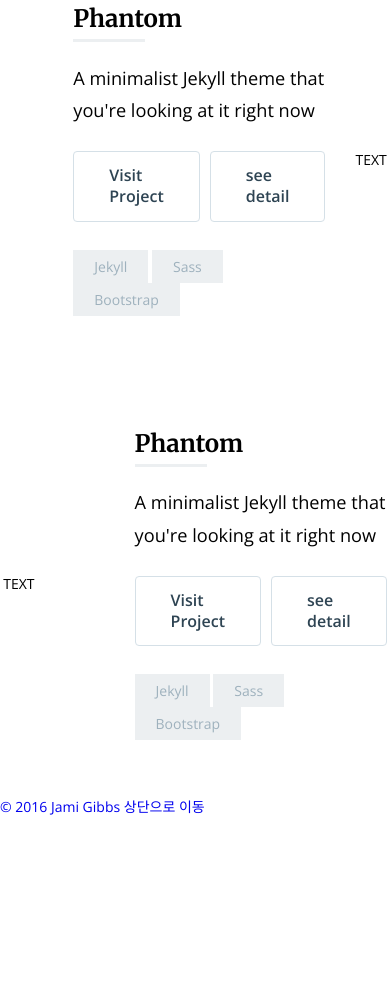
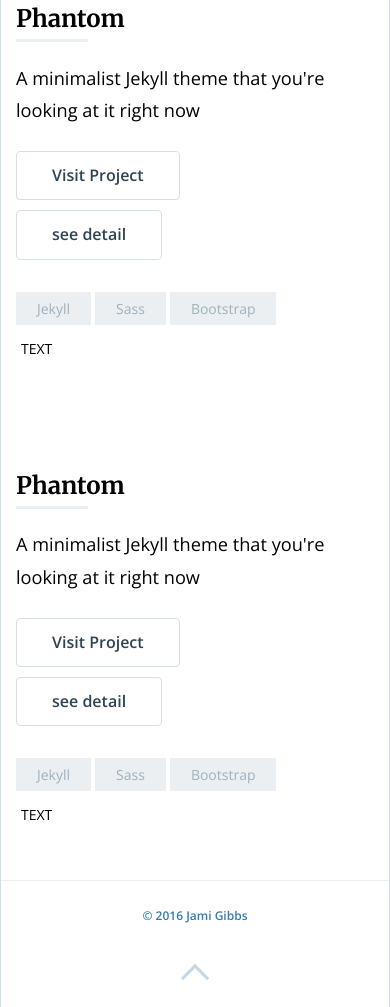
Before and after one commit to tripthelight/kmong, a plain HTML site: page Cohibas/230619/index.html in a window 390 px wide. Shown: the part 1192-2199 px from the top of the page. Before the commit the page ends 2008 px from the top, so only its background shows below. Drawn offline with nearby package versions, Linux system fonts and the light colour scheme.

Commit message:
[230620 - Cohibas 진행중]

```diff
--- a/Cohibas/230619/css/base.css
+++ b/Cohibas/230619/css/base.css
@@ -9,7 +9,8 @@ body {
 }
 html {
   -ms-text-size-adjust: 100%;
-  -webkit-text-size-adjust: 100%
+  -webkit-text-size-adjust: 100%;
+  scroll-behavior: smooth;
 }
 body {
   font-size: 14px;
--- a/Cohibas/230619/css/contents.css
+++ b/Cohibas/230619/css/contents.css
@@ -13,6 +13,9 @@
   min-height: 100vh;
   margin: 0 auto;
   background-color: #FFF;
+  border-left: solid 1px #cedfea;
+  border-right: solid 1px #cedfea;
+  box-sizing: border-box;
 }
 .contents .info {
   padding: 10em 15px 9em;
@@ -168,14 +171,25 @@
 .contents .project-list ul li .btn-list a + a {
   margin-left: 10px;
 }
+.contents .project-list ul li .tags,
+.contents .project-list ul li .tags span {
+  display: flex;
+  align-items: center;
+  justify-content: flex-start;
+}
 .contents .project-list ul li .tags {
   margin-top: 2em;
+  flex-wrap: wrap;
 }
 .contents .project-list ul li .tags span {
   color: #9eb1bd;
   background-color: #ECEFF1;
   padding: 0.5em 1.5em;
-  display: inline-block;
+  margin-top: 4px;
+  margin-right: 4px;
+}
+.contents .project-list ul li .tags span:last-child {
+  margin-right: 0;
 }
 .contents .project-list ul li .inner {
   margin: 0 0 0 5em;
--- a/Cohibas/230619/css/footer.css
+++ b/Cohibas/230619/css/footer.css
@@ -1,4 +1,56 @@
 footer {
   width: 100%;
-
+  display: flex;
+  align-items: center;
+  justify-content: space-between;
+  padding: 0 15px;
+  box-sizing: border-box;
+  padding: 1em 0;
+  border-top: 1px solid #efefef;
 }
+footer a {
+  display: flex;
+  align-items: center;
+  justify-content: center;
+}
+footer a.btn-copyright {
+  color: #337ab7;
+  font-size: 12px;
+  font-weight: 600;
+  line-height: 1.8;
+  padding: 10px 15px;
+  margin-left: 8.3%;
+}
+footer a.btn-top {
+  position: relative;
+  width: 27px;
+  height: 42px;
+  margin-right: 8.3%;
+}
+footer a.btn-top::before,
+footer a.btn-top::after {
+  content: "";
+  display: block;
+  position: absolute;
+  left: 50%;
+  top: 50%;
+  width: 3px;
+  height: 20px;
+  background-color: #C8D7E1;
+}
+footer a.btn-top::before {
+  margin-left: 6px;
+  transform: translate(-50%, -50%) rotate(-45deg);
+}
+footer a.btn-top::after {
+  margin-left: -6px;
+  transform: translate(-50%, -50%) rotate(45deg);
+}
+footer a.btn-top span {
+  font-size: 0;
+  line-height: 0;
+  opacity: 0;
+  width: 1px;
+  height: 1px;
+  color: transparent;
+}
--- a/Cohibas/230619/css/mediaQuery.css
+++ b/Cohibas/230619/css/mediaQuery.css
@@ -1,4 +1,37 @@
+@media (max-width: 1920px) {
+  .contents {
+    width: 1200px;
+  }
+}
+@media (max-width: 1200px) {
+  .contents {
+    width: 970px;
+  }
+}
+@media (max-width: 992px) {
+  .contents {
+    width: 750px;
+  }
+  .contents .project-list ul {
+    flex-direction: column;
+    justify-content: flex-start;
+    text-align: left;
+  }
+  .contents .project-list ul li {
+    width: 100%;
+  }
+  .contents .project-list ul.type-right {
+    flex-direction: column;
+  }
+  .contents .project-list ul li + li {
+    margin-top: 1em;
+    padding-left: calc(5em + 20px);
+  }
+}
 @media (max-width: 768px) {
+  .contents {
+    width: 100%;
+  }
   .contents .info .btn-block {
     flex-wrap: wrap;
     flex-direction: column;
@@ -6,19 +39,36 @@
   .contents .info .btn-block a + a {
     margin-top: 0.5em;
   }
-}
-@media (min-width: 768px) {
-  .contents {
-    width: 750px;
+  .contents .project-list ul li .inner {
+    margin: 0;
+  }
+  .contents .project-list ul li + li {
+    padding-left: 20px;
+  }
+  footer {
+    flex-direction: column;
+  }
+  footer a.btn-copyright {
+    margin-left: 0;
+  }
+  footer a.btn-top {
+    margin-right: 0;
+    margin-top: 1em;
   }
 }
-@media (min-width: 992px) {
-  .contents {
-    width: 970px;
+@media (max-width: 400px) {
+  .contents .project-list ul li .btn-list {
+    width: 100%;
+    flex-direction: column;
+    align-items: baseline;
+    justify-content: flex-start;
+    flex-wrap: wrap;
+  }
+  .contents .project-list ul li .btn-list a {
+    display: flex;
+  }
+  .contents .project-list ul li .btn-list a + a {
+    margin-left: 0;
+    margin-top: 10px;
   }
 }
-@media (min-width: 1200px) {
-  .contents {
-    width: 1200px;
-  }
-}
```
